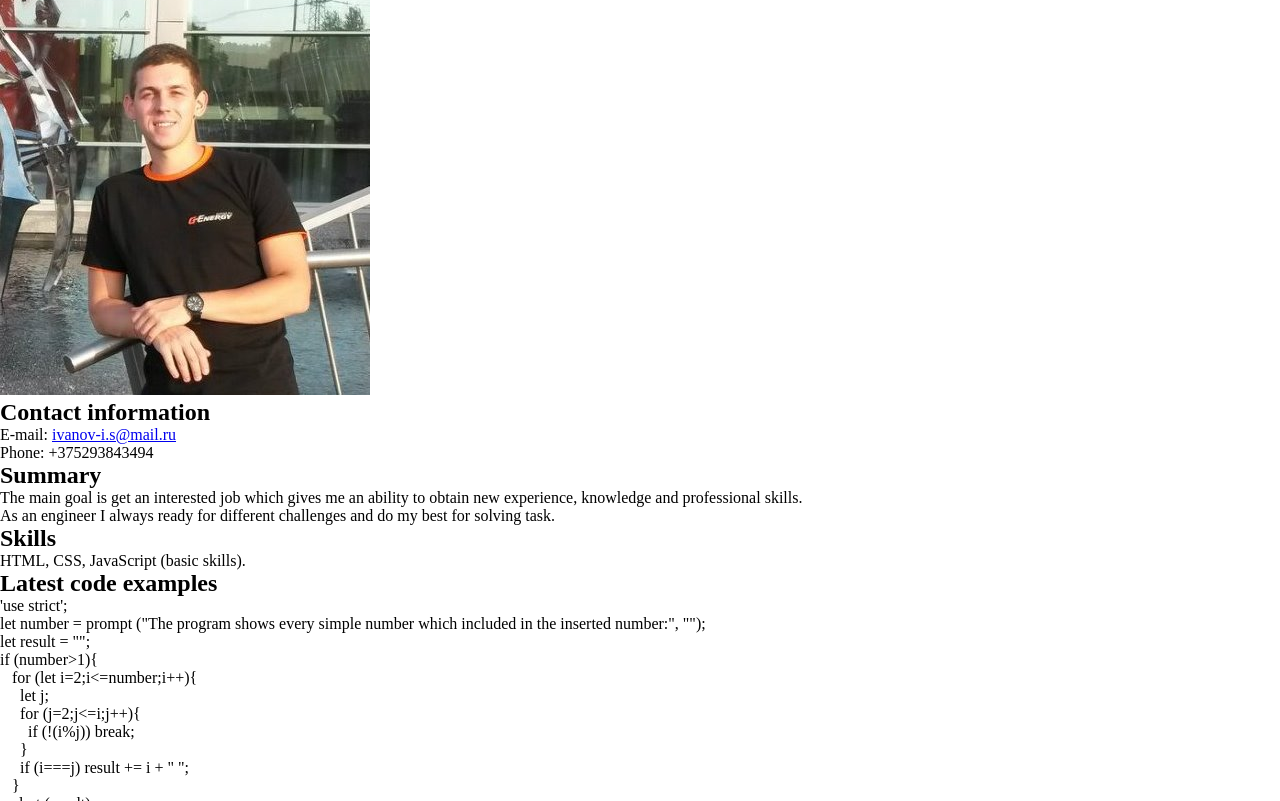
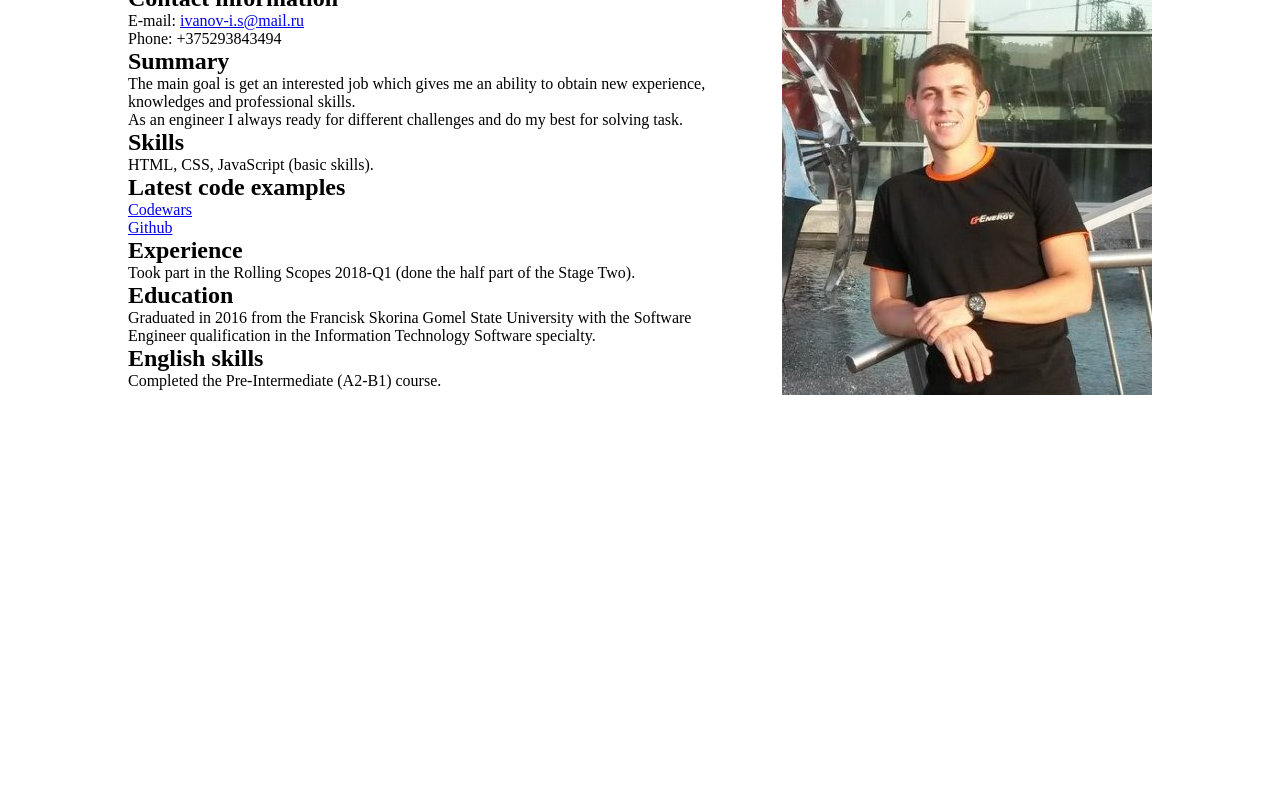
Before and after one commit to isivano/rsschool-cv2020, a plain HTML site: page index.html in a window 1280 px wide. Shown: the part 52-853 px from the top of the page. After the commit the page ends 800 px from the top, so only its background shows below. Drawn offline with Linux system fonts and the light colour scheme.

Commit message:
refactor: add rules into style.css

```diff
--- a/index.html
+++ b/index.html
@@ -7,53 +7,43 @@
   </head>
   <body>
     <header>
-        <h1>Ivan Ivanov</h1>
-        <img src="./sources/images/isivanov_photo.jpg" alt="Photo">
+        <h1>Ivan Ivanov CV</h1>
     </header>
-    <section class="contacts">
+    <img class="photo" src="./sources/images/isivanov_photo.jpg" alt="Photo">
+    <section id="contacts">
         <h2>Contact information</h2>
         <p>E-mail: <a href="mailto:ivanov-i.s@mail.ru">ivanov-i.s@mail.ru</a></p>
         <p>Phone: +375293843494</p>
     </section>
-    <section class="summary">
+    <section id="summary">
         <h2>Summary</h2>
-        <p>The main goal is get an interested job which gives me an ability to obtain new experience, knowledge and professional skills.</p>
+        <p>The main goal is get an interested job which gives me an ability to obtain new experience, knowledges and professional skills.</p>
         <p>As an engineer I always ready for different challenges and do my best for solving task.</p>
     </section>
-    <section class="skills">
+    <section id="skills">
         <h2>Skills</h2>
         <p>HTML, CSS, JavaScript (basic skills).</p>
     </section>
-    <dsection class="latestCode">
+    <section id="latestCode">
         <h2>Latest code examples</h2>
-        <p>
-'use strict';<br>
-let number = prompt ("The program shows every simple number which included in the inserted number:", "");<br>
-let result = "";<br>
-if (number>1){<br>
-&nbsp&nbsp for (let i=2;i<=number;i++){<br>
-&nbsp&nbsp&nbsp&nbsp    let j;<br>
-&nbsp&nbsp&nbsp&nbsp for (j=2;j<=i;j++){<br>
-&nbsp&nbsp&nbsp&nbsp&nbsp&nbsp if (!(i%j)) break;<br>
-&nbsp&nbsp&nbsp&nbsp }<br>
-&nbsp&nbsp&nbsp&nbsp if (i===j) result += i + " ";<br>
-&nbsp&nbsp } <br>
-&nbsp&nbsp alert (result);<br>
-} <br>
-else alert ("No simple numbers!");
-        </p>
+        <p><a href="https://www.codewars.com/users/isivano/completed">Codewars</a></p>
+        <p><a href="https://github.com/isivano">Github</a>
     </section>
-    <section class="experience">
+    <section id="experience">
         <h2>Experience</h2>
         <p>Took part in the Rolling Scopes 2018-Q1 (done the half part of the Stage Two).</p>
     </section>
-    <section class="education">
+    <section id="education">
         <h2>Education</h2>
         <p>Graduated in 2016 from the Francisk Skorina Gomel State University with the Software Engineer qualification in the Information Technology Software specialty.</p>
     </section>
-    <dsection class="englishSkills">
+    <section id="englishSkills">
         <h2>English skills</h2>
         <p>Completed the Pre-Intermediate (A2-B1) course.</p>
     </section>
+
+
+
+
   </body>
 </html>
--- a/sources/styles/style.css
+++ b/sources/styles/style.css
@@ -1,3 +1,21 @@
 * {
     margin: 0;
 }
+
+body {
+    width: 1024px;
+    margin: 0 auto;
+}
+
+h1 {
+    text-align: center;
+}
+
+.photo {
+    float: right;
+}
+
+section {
+    display: inline-block;
+    width: 610px;
+}
```
